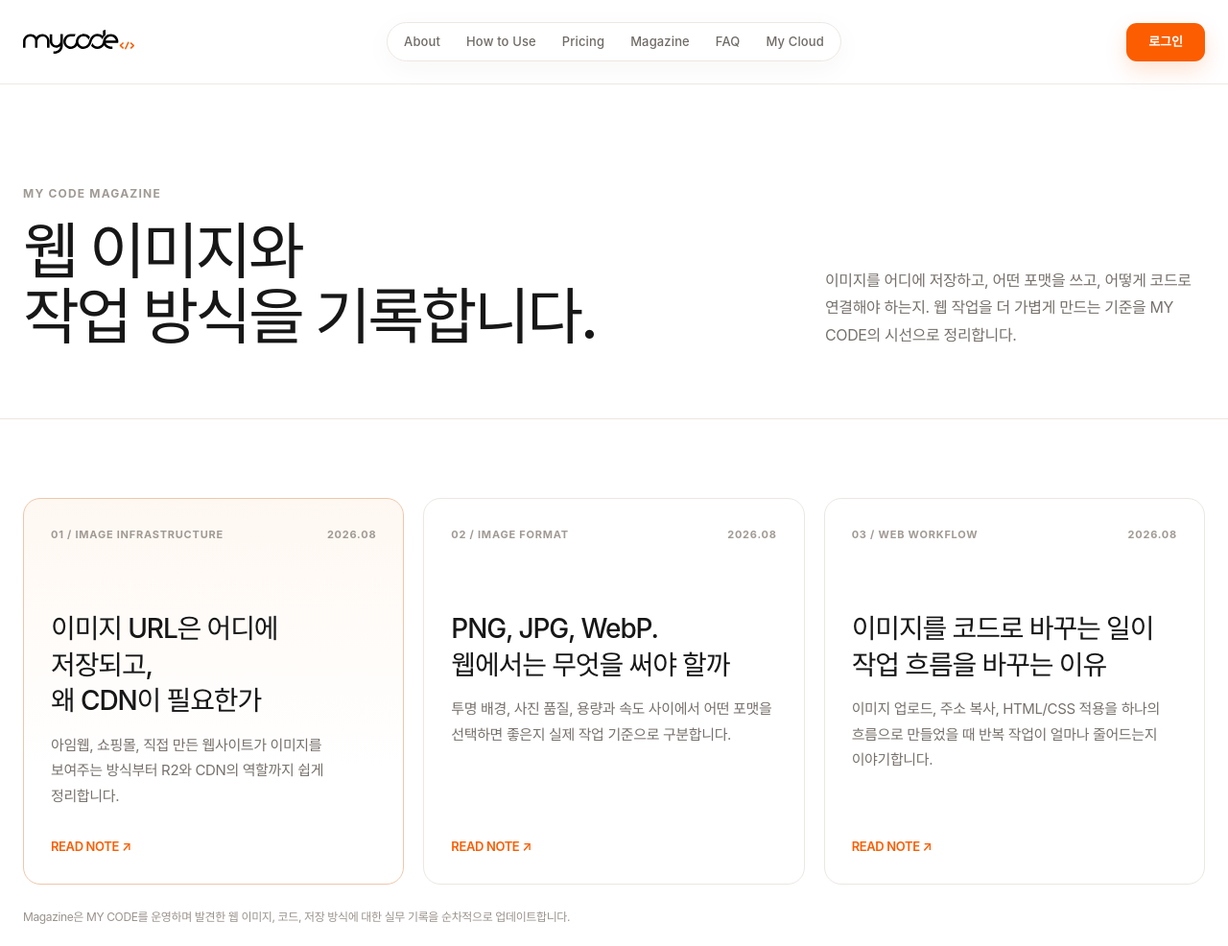
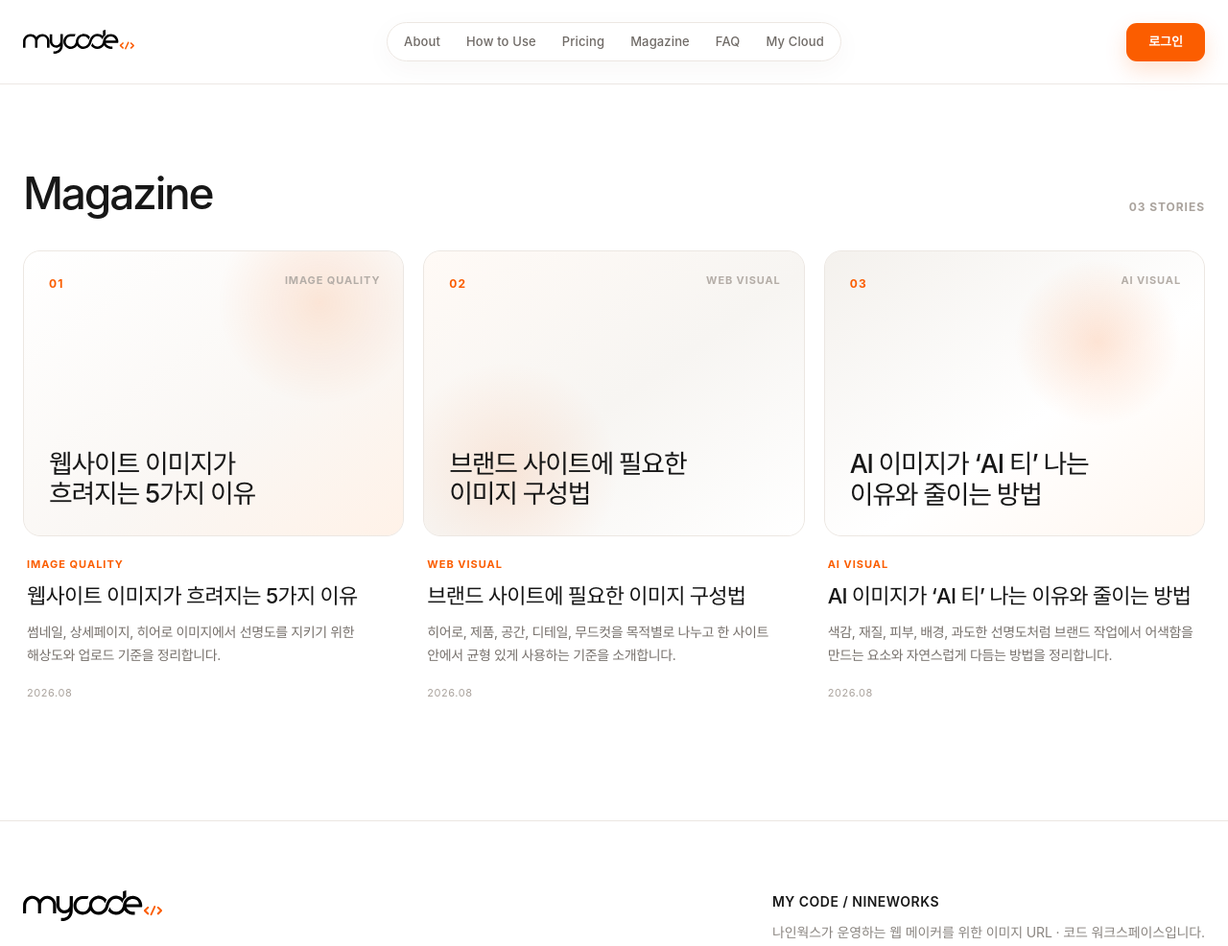
Before and after one commit to jyhome1228-cyber/my-code, a plain HTML site: page magazine.html in a window 1280 px wide. Shown: the top 986 px of the page at 96% size. Drawn offline with Linux system fonts and the light colour scheme; a web font is replaced by a local one.

Commit message:
Rebuild Magazine as visual gallery with new editorial topics

```diff
--- a/magazine.html
+++ b/magazine.html
@@ -1,9 +1,77 @@
-<!doctype html><html lang="ko"><head><meta charset="utf-8"/><meta name="viewport" content="width=device-width,initial-scale=1"/><meta name="description" content="MY CODE Magazine - 웹 이미지 운영, CDN, 코드와 작업 흐름에 대한 기록"/><meta name="theme-color" content="#fb5d00"/><title>Magazine | MY CODE</title><link rel="icon" href="./mycode-favicon-orange-20260818.svg?v=20260818-19" type="image/svg+xml"/><link rel="shortcut icon" href="./mycode-favicon-orange-20260818.svg?v=20260818-19"/><link rel="stylesheet" href="https://cdn.jsdelivr.net/gh/orioncactus/pretendard/dist/web/variable/pretendardvariable-dynamic-subset.css"/><link rel="stylesheet" href="./style.css?v=20260818-19"/><link rel="stylesheet" href="./platform.css?v=20260818-19"/><link rel="stylesheet" href="./workspace.css?v=20260818-19"/><link rel="stylesheet" href="./pages.css?v=20260818-19"/><link rel="stylesheet" href="./content-pages.css?v=20260818-19"/></head><body>
-<header class="site-header platform-header page-header"><div class="shell header-inner"><a class="brand brand-logo-link" href="./index.html"><img class="brand-logo-image" src="./logo.svg?v=20260818-19" alt="MY CODE"/></a><nav class="platform-nav"><a href="./product.html">Product</a><a href="./workspace.html">Workspace</a><a href="./pricing.html">Pricing</a><a href="./magazine.html">Magazine</a><a href="./faq.html">FAQ</a><a href="./mycloud.html">My Cloud</a></nav><div class="header-actions"><a class="account-button header-cta" href="./mycloud.html">로그인</a></div></div></header>
-<main class="content-page"><section class="content-hero"><div class="page-shell"><div><p class="page-kicker">MY CODE MAGAZINE</p><h1>웹 이미지와<br/>작업 방식을 기록합니다.</h1></div><div class="content-hero-copy"><p>이미지를 어디에 저장하고, 어떤 포맷을 쓰고, 어떻게 코드로 연결해야 하는지. 웹 작업을 더 가볍게 만드는 기준을 MY CODE의 시선으로 정리합니다.</p></div></div></section>
-<section class="editorial-section"><div class="page-shell"><div class="editorial-grid">
-<a class="editorial-card is-featured" href="#cdn"><div class="meta"><span>01 / IMAGE INFRASTRUCTURE</span><span>2026.08</span></div><h2>이미지 URL은 어디에 저장되고,<br/>왜 CDN이 필요한가</h2><p>아임웹, 쇼핑몰, 직접 만든 웹사이트가 이미지를 보여주는 방식부터 R2와 CDN의 역할까지 쉽게 정리합니다.</p><span class="read">READ NOTE ↗</span></a>
-<a class="editorial-card" href="#format"><div class="meta"><span>02 / IMAGE FORMAT</span><span>2026.08</span></div><h2>PNG, JPG, WebP.<br/>웹에서는 무엇을 써야 할까</h2><p>투명 배경, 사진 품질, 용량과 속도 사이에서 어떤 포맷을 선택하면 좋은지 실제 작업 기준으로 구분합니다.</p><span class="read">READ NOTE ↗</span></a>
-<a class="editorial-card" href="#workflow"><div class="meta"><span>03 / WEB WORKFLOW</span><span>2026.08</span></div><h2>이미지를 코드로 바꾸는 일이<br/>작업 흐름을 바꾸는 이유</h2><p>이미지 업로드, 주소 복사, HTML/CSS 적용을 하나의 흐름으로 만들었을 때 반복 작업이 얼마나 줄어드는지 이야기합니다.</p><span class="read">READ NOTE ↗</span></a>
-</div><p class="magazine-note">Magazine은 MY CODE를 운영하며 발견한 웹 이미지, 코드, 저장 방식에 대한 실무 기록을 순차적으로 업데이트합니다.</p></div></section></main>
-<footer class="site-footer platform-footer company-footer page-footer"><div class="shell company-footer-inner"><div class="company-footer-brand"><img src="./logo.svg?v=20260818-19" alt="MY CODE"/><div><strong>MY CODE / NINEWORKS</strong><p>나인웍스가 운영하는 웹 메이커를 위한 이미지 URL · 코드 워크스페이스입니다.</p></div></div><div class="company-footer-info korean-footer-info"><div><span>운영사 정보</span><strong>나인웍스 · MY CODE</strong><p>대표자 박재영<br/>사업자등록번호 728-35-00866<br/>통신판매업 신고번호 2022-고양덕양구-0487</p></div><div><span>연락처</span><p>032-208-5650<br/>010-5422-5650<br/>info@9works.kr</p></div><div><span>사업장 소재지</span><p>인천광역시 서구 원당대로 1039<br/>태경타워 915, 916호</p></div><div><span>서비스</span><p>이미지 저장 · URL 생성<br/>HTML · CSS 코드 생성 · My Cloud</p></div></div><div class="company-footer-bottom"><span>© 2026 MY CODE / NINEWORKS.</span><div><a href="./magazine.html">Magazine</a><a href="./faq.html">FAQ</a><a href="./refund-policy.html">환불규정</a><a href="./mycloud.html">My Cloud</a></div></div></div></footer><script src="./site-nav.js?v=20260818-19"></script></body></html>
+<!doctype html>
+<html lang="ko">
+<head>
+  <meta charset="utf-8"/>
+  <meta name="viewport" content="width=device-width,initial-scale=1"/>
+  <meta name="description" content="MY CODE Magazine - 웹 이미지, 브랜드 비주얼, AI 이미지 활용에 대한 실무 매거진"/>
+  <meta name="theme-color" content="#fb5d00"/>
+  <title>Magazine | MY CODE</title>
+  <link rel="icon" href="./mycode-favicon-orange-20260818.svg?v=20260818-31" type="image/svg+xml"/>
+  <link rel="shortcut icon" href="./favicon.ico?v=20260818-31"/>
+  <link rel="stylesheet" href="https://cdn.jsdelivr.net/gh/orioncactus/pretendard/dist/web/variable/pretendardvariable-dynamic-subset.css"/>
+  <link rel="stylesheet" href="./style.css?v=20260818-31"/>
+  <link rel="stylesheet" href="./platform.css?v=20260818-31"/>
+  <link rel="stylesheet" href="./workspace.css?v=20260818-31"/>
+  <link rel="stylesheet" href="./pages.css?v=20260818-31"/>
+  <style>
+    .magazine-page{background:#fff;min-height:70vh}
+    .magazine-gallery-section{padding:88px 0 120px}
+    .magazine-gallery-head{display:flex;align-items:flex-end;justify-content:space-between;gap:24px;margin-bottom:34px}
+    .magazine-gallery-head h1{margin:0;color:#171717;font-size:clamp(34px,3.6vw,48px);font-weight:510;line-height:1.1;letter-spacing:-.048em}
+    .magazine-gallery-head span{color:#aaa39d;font-size:12px;font-weight:650;letter-spacing:.08em}
+    .magazine-gallery{display:grid;grid-template-columns:repeat(3,minmax(0,1fr));gap:20px}
+    .magazine-item{display:block;color:inherit;text-decoration:none}
+    .magazine-cover{position:relative;aspect-ratio:4/3;overflow:hidden;border:1px solid #ece7e2;border-radius:18px;background:#f7f5f2;transition:transform .2s ease,border-color .2s ease,box-shadow .2s ease}
+    .magazine-item:hover .magazine-cover{transform:translateY(-3px);border-color:#efcab2;box-shadow:0 20px 48px rgba(62,39,23,.07)}
+    .magazine-cover::before{content:"";position:absolute;inset:0;background:radial-gradient(circle at 78% 18%,rgba(251,93,0,.13),transparent 27%),linear-gradient(145deg,#fff 0%,#faf7f4 60%,#fff2e8 100%)}
+    .magazine-item:nth-child(2) .magazine-cover::before{background:radial-gradient(circle at 22% 78%,rgba(251,93,0,.11),transparent 30%),linear-gradient(145deg,#fffaf6 0%,#f7f5f2 52%,#fff 100%)}
+    .magazine-item:nth-child(3) .magazine-cover::before{background:radial-gradient(circle at 72% 32%,rgba(251,93,0,.16),transparent 25%),linear-gradient(145deg,#f4f1ed 0%,#fff 58%,#fff6ef 100%)}
+    .magazine-no{position:absolute;top:24px;left:26px;color:#fb5d00;font-size:12px;font-weight:700;letter-spacing:.1em}
+    .magazine-mark{position:absolute;right:24px;top:21px;color:#b4ada7;font-size:11px;font-weight:650;letter-spacing:.08em}
+    .magazine-cover-title{position:absolute;left:26px;right:26px;bottom:27px;margin:0;color:#171717;font-size:clamp(25px,2.1vw,34px);font-weight:520;line-height:1.16;letter-spacing:-.045em}
+    .magazine-info{padding:20px 4px 4px}
+    .magazine-category{display:block;margin-bottom:10px;color:#fb5d00;font-size:11px;font-weight:700;letter-spacing:.09em}
+    .magazine-info h2{margin:0;color:#171717;font-size:22px;font-weight:540;line-height:1.35;letter-spacing:-.035em}
+    .magazine-info p{margin:10px 0 0;color:#77716c;font-size:14px;line-height:1.7}
+    .magazine-date{display:block;margin-top:18px;color:#aaa39d;font-size:11px;letter-spacing:.05em}
+    @media(max-width:980px){.magazine-gallery{grid-template-columns:repeat(2,minmax(0,1fr))}}
+    @media(max-width:760px){.magazine-gallery-section{padding:64px 0 82px}.magazine-gallery-head{margin-bottom:26px}.magazine-gallery{grid-template-columns:1fr;gap:34px}.magazine-cover{border-radius:15px}.magazine-info h2{font-size:20px}}
+  </style>
+</head>
+<body>
+<header class="site-header platform-header page-header">
+  <div class="shell header-inner">
+    <a class="brand brand-logo-link" href="./index.html"><img class="brand-logo-image" src="./logo.svg?v=20260818-31" alt="MY CODE"/></a>
+    <nav class="platform-nav"><a href="./about.html">About</a><a href="./how-to-use.html">How to Use</a><a href="./pricing.html">Pricing</a><a href="./magazine.html">Magazine</a><a href="./faq.html">FAQ</a><a href="./mycloud.html">My Cloud</a></nav>
+    <div class="header-actions"><a class="account-button header-cta" href="./mycloud.html">로그인</a></div>
+  </div>
+</header>
+
+<main class="magazine-page">
+  <section class="magazine-gallery-section">
+    <div class="page-shell">
+      <div class="magazine-gallery-head"><h1>Magazine</h1><span>03 STORIES</span></div>
+      <div class="magazine-gallery">
+        <article class="magazine-item">
+          <div class="magazine-cover"><span class="magazine-no">01</span><span class="magazine-mark">IMAGE QUALITY</span><h2 class="magazine-cover-title">웹사이트 이미지가<br/>흐려지는 5가지 이유</h2></div>
+          <div class="magazine-info"><span class="magazine-category">IMAGE QUALITY</span><h2>웹사이트 이미지가 흐려지는 5가지 이유</h2><p>썸네일, 상세페이지, 히어로 이미지에서 선명도를 지키기 위한 해상도와 업로드 기준을 정리합니다.</p><span class="magazine-date">2026.08</span></div>
+        </article>
+
+        <article class="magazine-item">
+          <div class="magazine-cover"><span class="magazine-no">02</span><span class="magazine-mark">WEB VISUAL</span><h2 class="magazine-cover-title">브랜드 사이트에 필요한<br/>이미지 구성법</h2></div>
+          <div class="magazine-info"><span class="magazine-category">WEB VISUAL</span><h2>브랜드 사이트에 필요한 이미지 구성법</h2><p>히어로, 제품, 공간, 디테일, 무드컷을 목적별로 나누고 한 사이트 안에서 균형 있게 사용하는 기준을 소개합니다.</p><span class="magazine-date">2026.08</span></div>
+        </article>
+
+        <article class="magazine-item">
+          <div class="magazine-cover"><span class="magazine-no">03</span><span class="magazine-mark">AI VISUAL</span><h2 class="magazine-cover-title">AI 이미지가 ‘AI 티’ 나는<br/>이유와 줄이는 방법</h2></div>
+          <div class="magazine-info"><span class="magazine-category">AI VISUAL</span><h2>AI 이미지가 ‘AI 티’ 나는 이유와 줄이는 방법</h2><p>색감, 재질, 피부, 배경, 과도한 선명도처럼 브랜드 작업에서 어색함을 만드는 요소와 자연스럽게 다듬는 방법을 정리합니다.</p><span class="magazine-date">2026.08</span></div>
+        </article>
+      </div>
+    </div>
+  </section>
+</main>
+
+<footer class="site-footer platform-footer company-footer page-footer"><div class="shell company-footer-inner"><div class="company-footer-brand"><img src="./logo.svg?v=20260818-31" alt="MY CODE"/><div><strong>MY CODE / NINEWORKS</strong><p>나인웍스가 운영하는 웹 메이커를 위한 이미지 URL · 코드 워크스페이스입니다.</p></div></div><div class="company-footer-info korean-footer-info"><div><span>운영사 정보</span><strong>나인웍스 · MY CODE</strong><p>대표자 박재영<br/>사업자등록번호 728-35-00866<br/>통신판매업 신고번호 2022-고양덕양구-0487</p></div><div><span>연락처</span><p>032-208-5650<br/>010-5422-5650<br/>info@9works.kr</p></div><div><span>사업장 소재지</span><p>인천광역시 서구 원당대로 1039<br/>태경타워 915, 916호</p></div><div><span>서비스</span><p>이미지 저장 · URL 생성<br/>HTML · CSS 코드 생성 · My Cloud</p></div></div><div class="company-footer-bottom"><span>© 2026 MY CODE / NINEWORKS.</span><div><a href="./about.html">About</a><a href="./pricing.html">Pricing</a><a href="./magazine.html">Magazine</a><a href="./faq.html">FAQ</a><a href="./mycloud.html">My Cloud</a></div></div></div></footer>
+<script src="./site-nav.js?v=20260818-31"></script>
+</body>
+</html>
```
